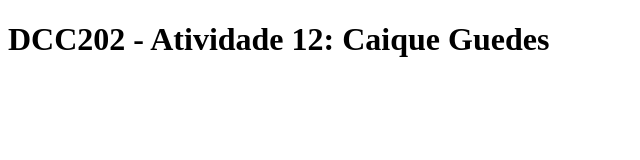
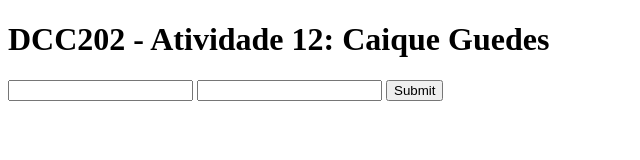
Before and after one commit to ufjf-dcc202/ufjf-dcc202-2023-3-a-atv12-Caiqueguedes, a website: page index.html in a window 1280 px wide. Shown: the whole page, without its empty margins (0-640 px from the left). Drawn offline with Linux system fonts and the light colour scheme.

Commit message:
cria formularios

```diff
--- a/index.html
+++ b/index.html
@@ -9,6 +9,13 @@
   <body>
     <main>
       <h1>DCC202 - Atividade 12: Caique Guedes</h1>
+      <section>
+        <form>
+          <input name="fruta" />
+          <input name="quantidade" />
+          <input type="submit" />
+        </form>
+      </section>
     </main>
   </body>
 </html>
```
